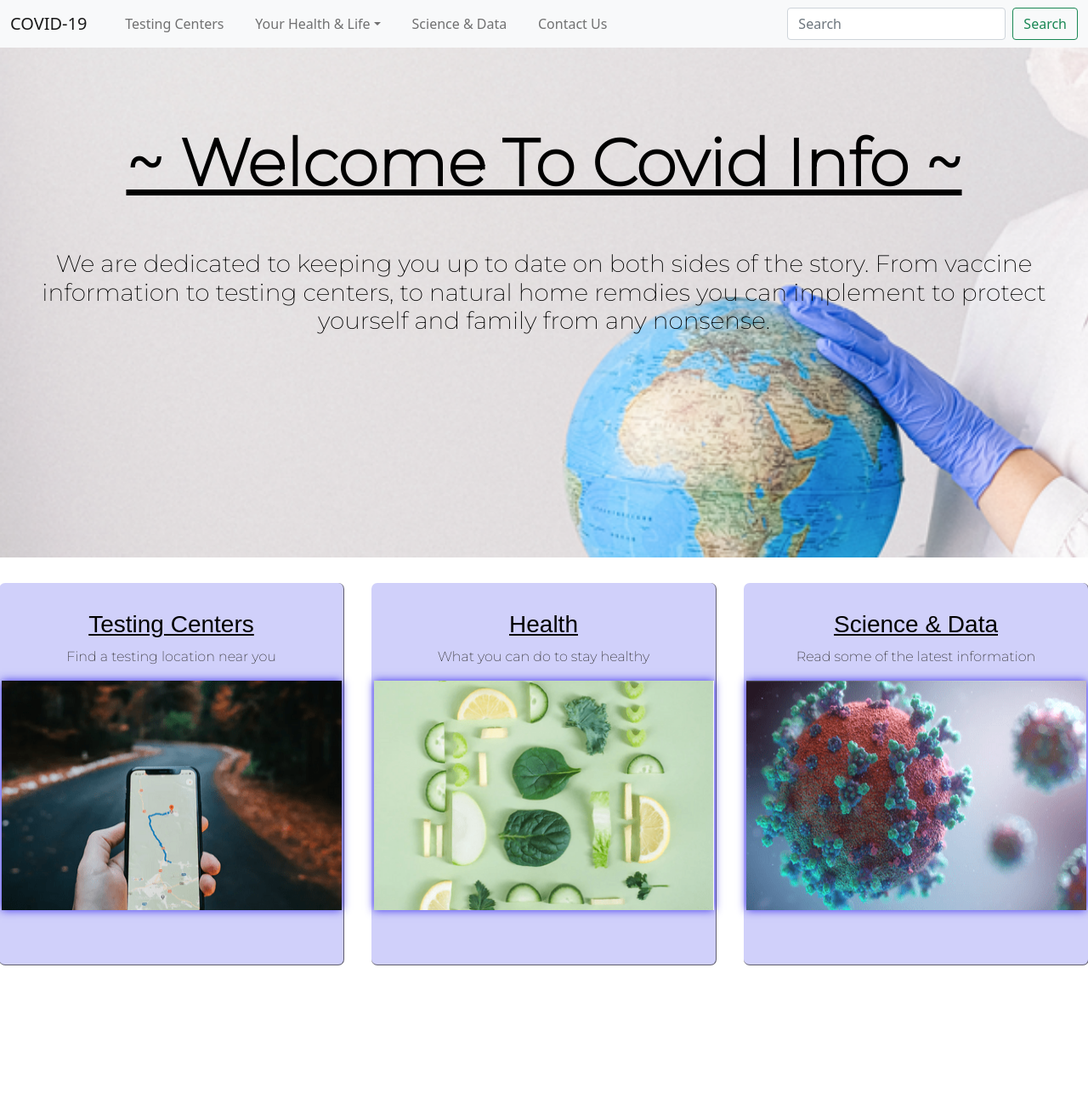
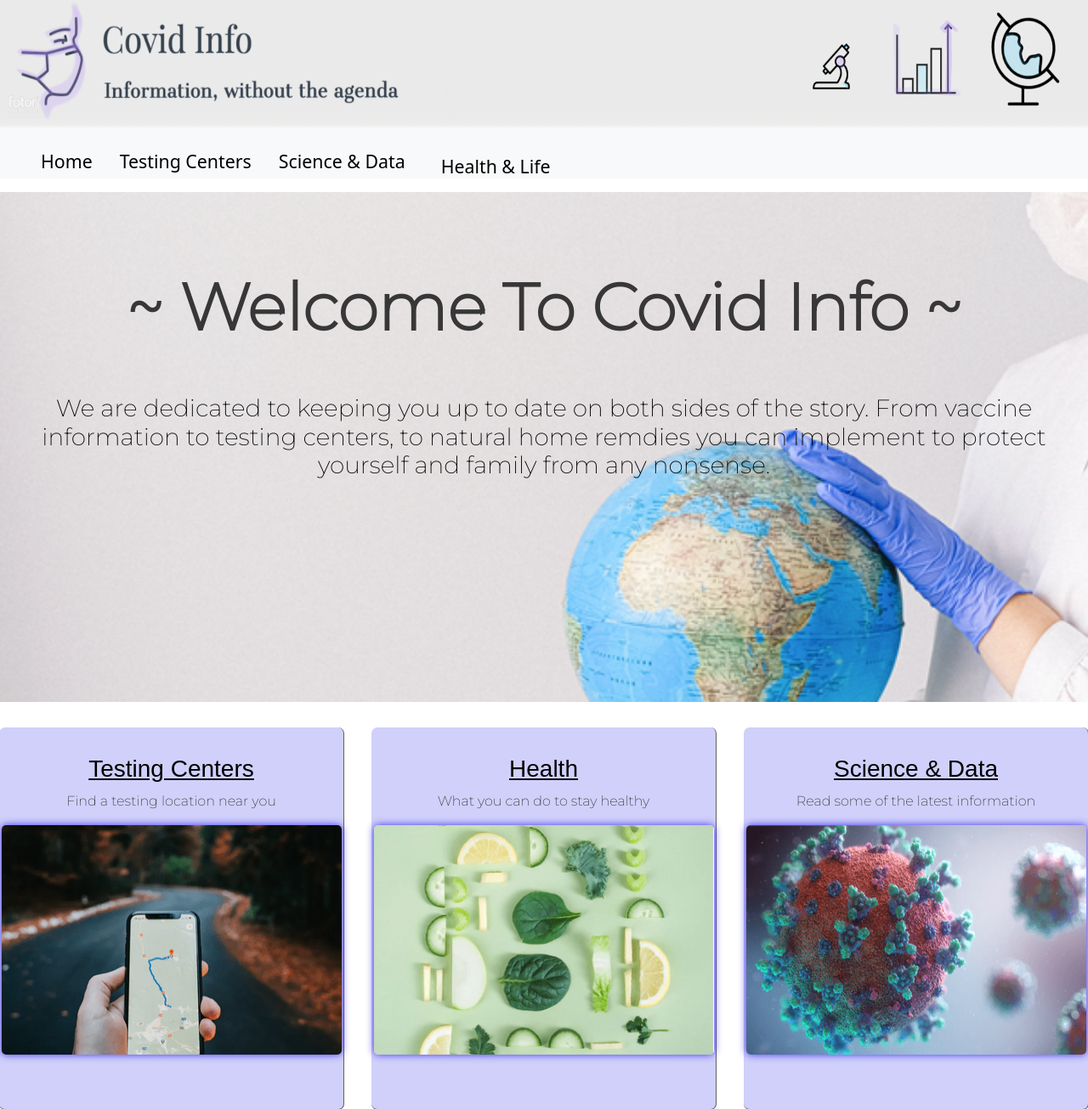
Before and after one commit to GinaSomara/CovidInformation, a PHP site: page /html/index.html in a window 1280 px wide. Shown: the top 1305 px of the page at 85% size. Before the commit the page ends 1136 px from the top, so only its background shows below. Run offline with PHP 8.4, Linux system fonts and the light colour scheme.

Commit message:
new nav bar
updated nav bar to no longer use bootstrap. need to continue formatting

```diff
--- a/css/index-flexbox.css
+++ b/css/index-flexbox.css
@@ -30,6 +30,10 @@
     flex-grow: 1;
 }
 
+a img
+{
+    border-radius: 5px;
+}
 .bottom-img
 {
     position: relative;
@@ -100,6 +104,11 @@
     opacity: 1;
     right: 0;
 }
+.flex-box:hover h3
+{
+    color: rgb(222, 222, 223) !important;
+    text-shadow: -1px 1px 0 rgba(0, 0, 0, 0.), 1px 1px 0 rgba(0, 0, 0, 0.39);
+}
 
 .flex-box:hover .bottom-img
 {
@@ -117,10 +126,9 @@
 }
 /*
 Want photo to transition slowly AFTER hovered on - NOT WORKING
-
-.flex-box:hover .top-img:after
+.flex-box:hover .bottom-img:after
 {
-    /* display:block;
     transition-duration: 1s;
     transform:perspective();
-} */
+}
+*/
--- a/css/index.css
+++ b/css/index.css
@@ -9,7 +9,7 @@
      :: <- means before or after, for ELEMENTS*/
 *,*::before, ::after
 {
-    box-sizing: border-box;
+    /* box-sizing: border-box; */
     margin: 0;
     padding: 0;
 }
@@ -27,14 +27,172 @@ body
     background-color:rgba(236, 232, 251, 0.609);
 }
 
+/* =====      LOGO SECTION      ===== */
+.header-logo
+{
+    width: 100%;
+    height: 160px;
+}
+
+.header-logo img
+{
+    height: 140px;
+    width: 100%;
+}
+
+.header-logo section
+{
+    background: linear-gradient(180deg, rgba(235,235,234,1) 20%, rgba(235, 235, 234, 0.815) 40%, rgba(248,249,250,1) 56%);
+    height: 20px;
+}
+
+/* =====      NAV SECTION      ===== */
+/* ul
+{
+    list-style-type: none;
+    margin: 0;
+    padding: 0;
+    overflow: hidden;
+    background-color: #a2abb1;
+    padding-bottom: 80px;
+    position: relative;
+} */
+
+/* li
+{
+    float: left;
+    position: relative;
+}
+
+li a, .dropbtn
+{
+    display: inline-block;
+    color: white;
+    text-align: center;
+    padding: 14px 16px;
+    text-decoration: none;
+}
+   */
+/* li a:hover, .dropdown:hover .dropbtn
+{
+    background-color: rgba(128, 125, 131, 0.876);
+}
+
+li.dropdown
+{
+    display: inline-block;
+}
+
+.dropdown-content
+{
+    display: none;
+    position: absolute;
+    background-color: #6361bb;
+    min-width: 160px;
+    box-shadow: 0px 8px 16px 0px rgba(0,0,0,0.2);
+    z-index: 101;
+} */
+
+/* .dropdown-content a
+{
+    color: black;
+    padding: 12px 16px;
+    text-decoration: none;
+    display: block;
+    text-align: left;
+}
+
+.dropdown-content a:hover
+{
+    background-color: #3fc44a;
+    position: relative;
+}
+
+.dropdown:hover .dropdown-content
+{
+    display: block;
+    z-index: 100;
+}
+*/
+
+ul
+{
+    list-style: none;
+    background-color: #a2abb1;
+    padding-bottom: 50px;
+    position: relative;
+    background-color: rgba(248,249,250,1);
+}
+
+li
+{
+    float: left;
+    position: relative;
+    padding: 14px 16px;
+    text-decoration: none;
+    font-size: 16pt;
+}
+
+ul a
+{
+    text-decoration: none;
+    color: black;
+    position: relative;
+}
+
+ul a:hover
+{
+    background-color: rgba(129, 129, 235, 0.767);
+    padding: 10px 16px;
+    color: white;
+    border-radius: 3px;
+    transition: 0.4s;
+}
+
+.dropbtn
+{
+    padding: 10px 16px;
+}
+
+.dropdown a
+{
+    display: block;
+    padding: 6px 10px;
+}
+
+.dropdown-content
+{
+    display: none;
+    /* position: absolute; */
+}
+
+.dropdown:hover .dropdown-content
+{
+    display: block;
+    position: absolute;
+    background-color: rgb(208, 208, 250);
+    box-shadow: 0px 8px 16px 0px rgba(0,0,0,0.2);
+    border-radius: 7px;
+    text-align: center;
+    width:max-content;
+}
+
+
+
 /* =====      HEADER SECTION      ===== */
+header a
+{
+    cursor: pointer;
+}
+
 .home-title
 {
     text-align: center;
     background-image: url(../images/home-title.png);
     background-size: cover;
     height: 600px;
-    background-color:rgba(240, 248, 255, 0) !important;;
+    background-color:rgba(240, 248, 255, 0) !important;
+    z-index: 1;
 }
 
 h1, h2, h3
@@ -47,8 +205,9 @@ h1, h2, h3
 .home-title h1
 {
     padding-top: 90px;
-    text-decoration: underline;
+    /* text-decoration: underline; */
     font-size: 4.8rem !important;
+    color: rgb(56, 55, 55);
 }
 .home-title h3
 {
@@ -56,3 +215,39 @@ h1, h2, h3
     font-family: 'Montserrat', sans-serif;
     text-decoration: wavy !important;
 }
+
+/* =====      MAP SECTION SECTION      ===== */
+.covid-map
+{
+    padding-top: 70px;
+}
+
+/* =====      FOOTER SECTION      ===== */
+footer
+{
+    padding-top: 20px;
+    padding-bottom: 20px;
+    margin-left: 100px;
+    display: flex;
+    flex-direction: row;
+}
+
+hr
+{
+    width: 75%;
+    margin: auto !important;
+}
+
+.footer-logo
+{
+    width: fit-content;
+    padding-left: 10px;
+    border: 5px solid gray;
+    margin: 0;
+    justify-content: end;
+}
+
+#oneFooter, #twoFooter, #threeFooter
+{
+    flex-grow: 1;
+}
--- a/html/index.html
+++ b/html/index.html
@@ -15,74 +15,57 @@
     <link rel="stylesheet" href="../css/index-flexbox.css">
     <!-- Bootstrap CSS -->
     <link href="https://cdn.jsdelivr.net/npm/bootstrap@5.1.3/dist/css/bootstrap.min.css" rel="stylesheet" integrity="sha384-1BmE4kWBq78iYhFldvKuhfTAU6auU8tT94WrHftjDbrCEXSU1oBoqyl2QvZ6jIW3" crossorigin="anonymous">
-    <!-- JavaScript Bundle with Popper -->
+    <!-- JavaScript Bundle -- Nav Bar -->
     <script src="https://cdn.jsdelivr.net/npm/bootstrap@5.1.3/dist/js/bootstrap.bundle.min.js" integrity="sha384-ka7Sk0Gln4gmtz2MlQnikT1wXgYsOg+OMhuP+IlRH9sENBO0LRn5q+8nbTov4+1p" crossorigin="anonymous"></script>
+    <!-- Font Awesome -- Footer Logo -->
+    <link rel="stylesheet" href="https://cdnjs.cloudflare.com/ajax/libs/font-awesome/5.15.3/css/all.min.css"
+    integrity="sha512-iBBXm8fW90+nuLcSKlbmrPcLa0OT92xO1BIsZ+ywDWZCvqsWgccV3gFoRBv0z+8dLJgyAHIhR35VZc2oM/gI1w=="
+    crossorigin="anonymous" referrerpolicy="no-referrer">
 
     <title>Covid19 Website</title>
 </head>
 
 <body>
     <header>
-        <nav class="navbar navbar-expand-lg navbar-light bg-light">
-            <div class="container-fluid">
 
-                <!--Home Section-->
-                <a class="navbar-brand" href="#">COVID-19</a>
-                <button class="navbar-toggler" type="button" data-bs-toggle="collapse" data-bs-target="#navbarSupportedContent" aria-controls="navbarSupportedContent" aria-expanded="false" aria-label="Toggle navigation">
-                        <span class="navbar-toggler-icon"></span>
-                </button>
+        <div class="header-logo"  >
+            <img src="../images/covid-logo-2.png" alt="">
+            <section></section>
+        </div>
 
-                <div class="collapse navbar-collapse" id="navbarSupportedContent">
-                        <ul class="navbar-nav me-auto mb-2 mb-lg-0">
-
-                        <!--Testing Center-->
-                        <li class="nav-item">
-                            <a class="nav-link" href="#">&nbsp;&nbsp;&nbsp;&nbsp;&nbsp;Testing Centers</a>
-                        </li>
-
-                        <!--Your Health & Life-->
-                        <li class="nav-item dropdown">
-                            <a class="nav-link dropdown-toggle" href="#" id="navbarDropdown" role="button" data-bs-toggle="dropdown" aria-expanded="false">
-                                &nbsp;&nbsp;&nbsp;&nbsp;&nbsp;Your Health & Life</a>
-
-                            <ul class="dropdown-menu" aria-labelledby="navbarDropdown">
-                                <li><a class="dropdown-item" href="#">Vaccines</a></li>
-                                <li><a class="dropdown-item" href="#">Symptoms</a></li>
-                                <li><hr class="dropdown-divider"></li>
-                                <li><a class="dropdown-item" href="#">Nutrition</a></li>
-                                <li><a class="dropdown-item" href="#">Daily Activites</a></li>
-                           </ul>
-                        </li>
-
-                        <!--Science & Data-->
-                        <li class="nav-item">
-                            <a class="nav-link" href="#">&nbsp;&nbsp;&nbsp;&nbsp;&nbsp;Science & Data</a>
-                        </li>
-
-                        <!--Contact Us-->
-                        <li class="nav-item">
-                            <a class="nav-link" href="#">&nbsp;&nbsp;&nbsp;&nbsp;&nbsp;Contact Us</a>
+        <ul>
+            <li><a href="#">Home</a></li>
+            <li><a href="#">Testing Centers</a></li>
+            <li><a href="#">Science & Data</a></li>
+            <li class="dropdown">
+              <a class="dropbtn">Health & Life</a>
+              <div class="dropdown-content">
+                <a href="#">Vaccines</a>
+                <hr>
+                <a href="#">Proctive Prevention</a>
+                <a href="#"></a>
+              </div>
             </li>
         </ul>
 
-                    <!--Search Bar-->
-                    <form class="d-flex">
-                        <input class="form-control me-2" type="search" placeholder="Search" aria-label="Search">
-                        <button class="btn btn-outline-success" type="submit">Search</button>
-                    </form>
-                </div>
-            </div>
-        </nav>
 
-        <div class="home-title" id="home-title-id">
+        <!--Home Picture & Greeting-->
+        <!-- <div class="home-title">
             <h1><strong>~ Welcome To Covid Info ~</strong></h1>
             <br><br>
-            <h3 class="">We are dedicated to keeping you up to date on both sides of the story. From vaccine information to testing centers, to natural home remdies you can implement to protect yourself and family from any nonsense.</h3>
+            <h3>We are dedicated to keeping you up to date on both sides of the story. From vaccine information to testing centers, to natural home remdies you can implement to protect yourself and family from any nonsense.</h3>
+        </div>      -->
+    </header>
+
+    <div class="home-title">
+        <h1><strong>~ Welcome To Covid Info ~</strong></h1>
+        <br><br>
+        <h3>We are dedicated to keeping you up to date on both sides of the story. From vaccine information to testing centers, to natural home remdies you can implement to protect yourself and family from any nonsense.</h3>
     </div>
-    </header>
 
     <div class="mid-boxes-flex">
 
+        <!-- <div class="flex-box" id="one"> -->
             <a class="flex-box" id="one" href="#">
                 <h3><u>Testing Centers</u></h3>
                 <span> Find a testing location near you</span>
@@ -90,6 +73,7 @@
                 <img class="bottom-img" src="../images/testing-1.png" alt="testing image">
                 <img class="top-img" id="testing-img" src="../images/testing-2.png" alt="testing image 2">
             </a>
+        <!-- </div> -->
 
         <a class="flex-box" id="two" href="#">
             <h3><u>Health</u></h3>
@@ -103,19 +87,38 @@
             <h3><u>Science & Data</u></h3>
             <span>Read some of the latest information</span>
             <!-- For the Image change-->
-            <img class="bottom-img" src="../images/science_1-resized.png" alt="covid image">
-            <img class="top-img" id="science-img" src="../images/science_2-resized.png" alt="covid image">
+            <img class="bottom-img" src="../images/science-1.png" alt="covid image">
+            <img class="top-img" id="science-img" src="../images/science-2.png" alt="covid image">
         </a>
 
     </div>
 
+    <br><br>
+    <hr>
+
+    <div class="covid-map">
+        <iframe src="https://ourworldindata.org/grapher/total-cases-covid-19?tab=map" width="100%" height="600px"></iframe>
+    </div>
+
+    <br>
+    <hr>
 </body>
 
 <footer>
-    <div>
-        <br><br><br><br><br><br><br><br>
-    </div>
+    <br><br>
+
+    <h3 class="footer-logo" id="oneFooter">Covid Info CC</h3>
+
+    <a id="twoFooter" href="https://www.facebook.com/coronavirus_info/" target="_blank">
+        <i class="fab fa-facebook-square fa-3x"></i>
+    </a>
+
+    <a id="threeFooter" href="https://www.cdc.gov/" target="_blank">
+        <i class="fab fa-facebook-square fa-3x"></i>
+        <!-- <i class="fa-solid fa-mask-face"></i> -->
+    </a>
+
+    <br><br>
 </footer>
 
-
 </html>
```
Also changed, not shown: images/._covid-logo-2.png (added), images/._covid-logo.png (added), images/._testing-1.png (deleted), images/._testing-2.png (deleted), images/covid-logo-2.png (added), images/covid-logo.png (added), images/science-1.png (renamed from images/science_1-resized.png), images/science-2.png (renamed from images/science_2-resized.png), 1 other file. Lines whose indentation alone changed are shown as unchanged.
